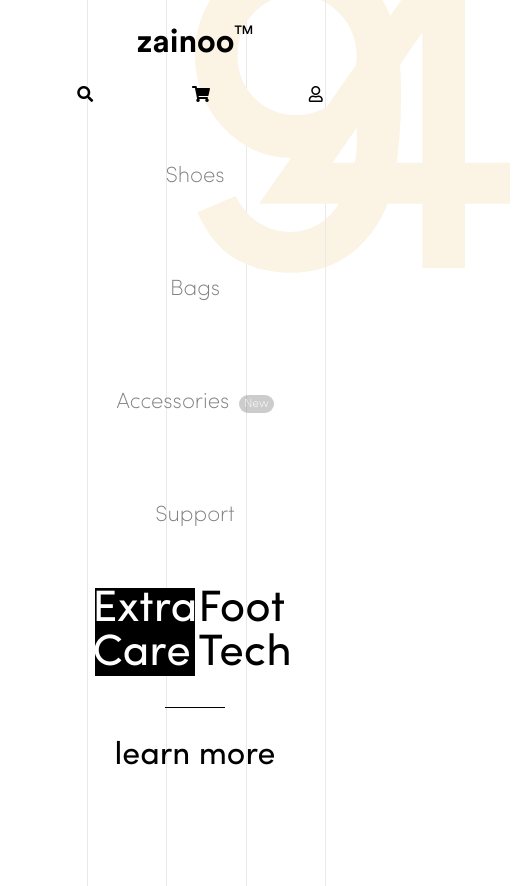
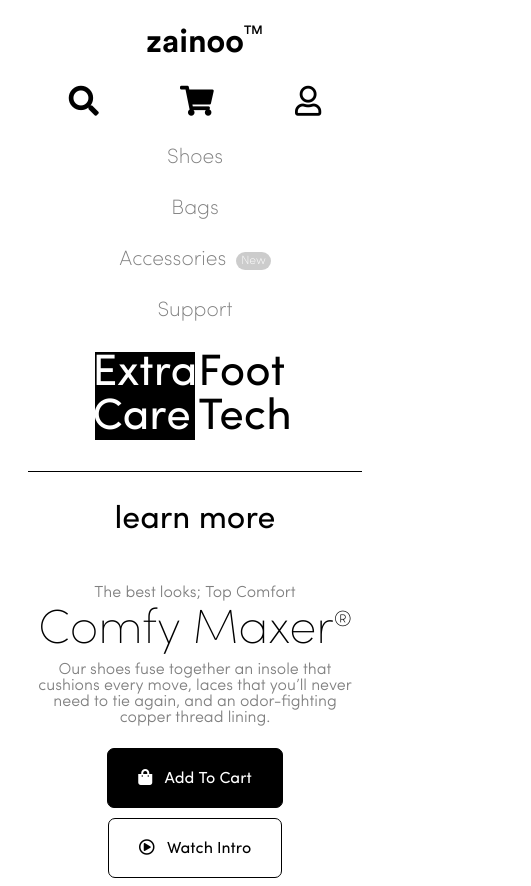
Before and after one commit to Alex2019Artorias/zainoo, a website built with Parcel: page src/index.html in a window 390 px wide. Shown: the top 886 px of the page, 531 px wide, since content can reach past the window. Built offline with nearby package versions, Linux system fonts and the light colour scheme.

Commit message:
исправил маленькие косяки

```diff
--- a/package.json
+++ b/package.json
@@ -10,10 +10,10 @@
   },
   "dependencies": {
     "jquery": "^3.6.0",
-    "parcel-bundler": "^1.12.5",
-    "parcel-cli": "^1.1.0"
+    "parcel": "^2.4.1"
   },
   "devDependencies": {
+    "@parcel/transformer-sass": "2.4.1",
     "sass": "^1.38.1"
   }
 }
--- a/src/index.html
+++ b/src/index.html
@@ -8,7 +8,7 @@
     <link rel="stylesheet" href="css/fontawesome.min.css">
     <link rel="stylesheet" href="fonts/Circular/circular-std.css">
     <link rel="stylesheet" href="fonts/Sofia-Pro/sofia-pro.css">
-    <link rel="stylesheet" href="scss/style.scss">
+    <link rel="stylesheet" href="./scss/style.scss">
 </head>
 <body>
     <div class="wrapper">
--- a/src/scss/border.scss
+++ b/src/scss/border.scss
@@ -1,3 +1,5 @@
+@use "variables";
+
 .lines .line {
     border-right: 1px solid #E9E9E9;
 }
@@ -13,10 +15,10 @@
 }
 
 .learn-more .line {
-    border-bottom: 1px solid $black;
+    border-bottom: 1px solid variables.$black;
 }
 
 .button {
     border-radius: 7px;
-    border: 1px solid $black;
+    border: 1px solid variables.$black;
 }
--- /dev/null
+++ b/src/scss/box-sizing.scss
@@ -0,0 +1,3 @@
+.wrapper {
+    box-sizing: border-box;
+}
--- a/src/scss/colors.scss
+++ b/src/scss/colors.scss
@@ -1,9 +1,11 @@
+@use "variables";
+
 .new, .extra-care, .cart-link {
-    color: $white;
+    color: variables.$white;
 }
 
 .scroll-down a, .intro-link, .icons a {
-    color: $black;
+    color: variables.$black;
 }
 
 .types, .info p {
@@ -15,11 +17,11 @@
 }
 
 .intro-link {
-    background-color: $white;
+    background-color: variables.$white;
 }
 
 .extra-care, .cart-link {
-    background-color: $black;
+    background-color: variables.$black;
 }
 
 .input-search {
--- a/src/scss/media.scss
+++ b/src/scss/media.scss
@@ -13,6 +13,18 @@
 }
 
 @media screen and (max-width: 768px) {
+   .icon i {
+       font-size: 30px;
+    }
+
+    .icon {
+        margin: 0;
+    }
+
+    .logo {
+        margin-left: 19px;
+    }
+
     .lines, .scroll-down {
         display: none;
     }
@@ -73,7 +85,7 @@
     }
 
     .vertical {
-        writing-mode: horizontal-tb;     ;
+        writing-mode: horizontal-tb;
     }
 
     .vertical-menu {
@@ -82,6 +94,10 @@
 
     .vertical-menu li {
         margin: 0 10px;
+    }
+
+    .products {
+        margin: 40px 0;
     }
 }
 
@@ -104,6 +120,7 @@
     .vertical-menu {
         display: flex;
         flex-direction: column;
+        align-items: flex-start;
     }
 
     .vertical-menu li {
--- a/src/scss/style.scss
+++ b/src/scss/style.scss
@@ -1,19 +1,20 @@
-@import "variables";
-@import "colors";
-@import "media";
-@import "flexbox";
-@import "position";
-@import "font-family";
-@import "margin";
-@import "padding";
-@import "width";
-@import "height";
-@import "border";
-@import "font-size";
-@import "font-weight";
-@import "text";
-@import "display";
-@import "z-index";
-@import "list-style-type";
-@import "writing-mode";
-@import "transform";
+@use "variables";
+@use "colors";
+@use "flexbox";
+@use "position";
+@use "font-family";
+@use "margin";
+@use "padding";
+@use "width";
+@use "height";
+@use "border";
+@use "font-size";
+@use "font-weight";
+@use "text";
+@use "display";
+@use "z-index";
+@use "list-style-type";
+@use "writing-mode";
+@use "transform";
+@use "box-sizing";
+@use "media";
```
Also changed, not shown: 2 other files.
